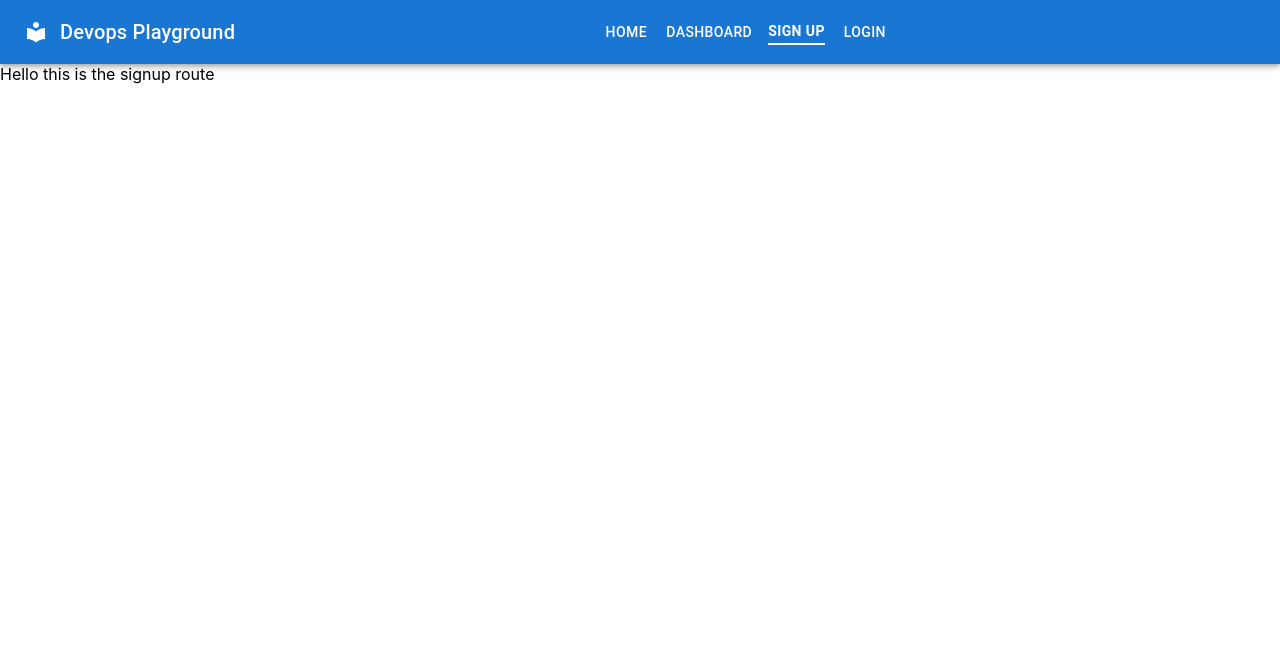
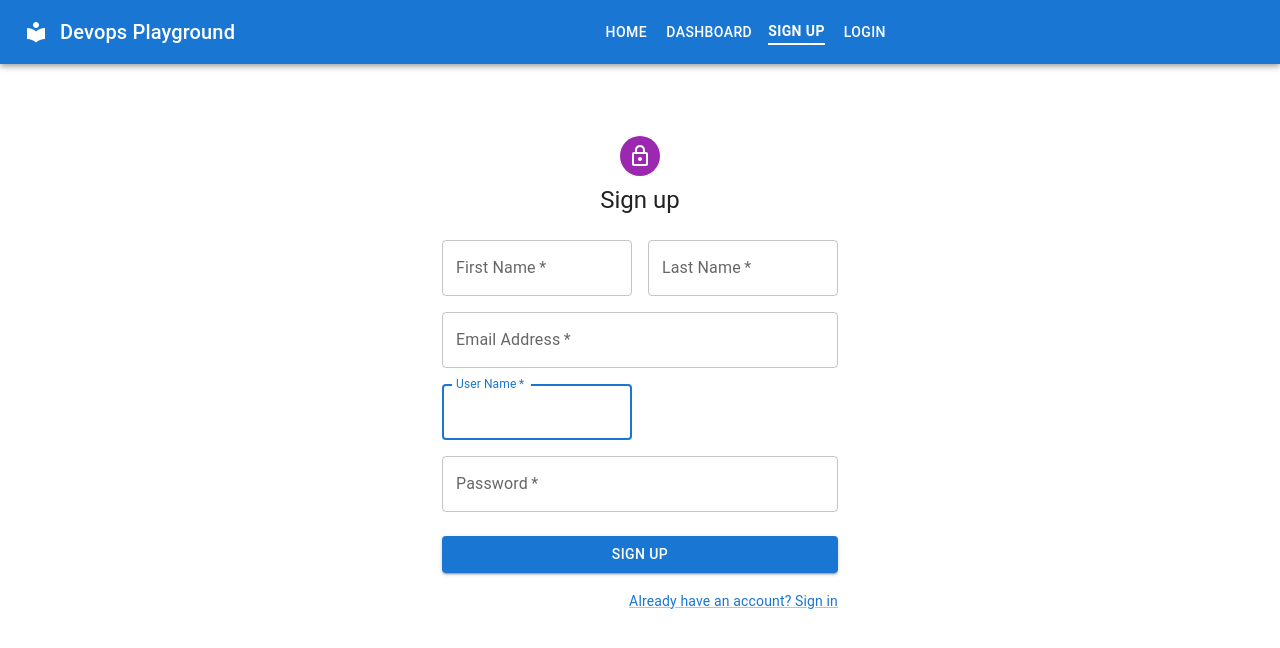
Before and after one commit to silairSileewa1/dev_ops_pg, a React (Create React App) app: page /signup in a window 1280 px wide. Shown: the top 648 px of the page. Built offline with nearby package versions, Linux system fonts and the light colour scheme.

Commit message:
created user sign in page, still need to create functionality to add to db

```diff
--- a/src/pages/signUp/SignUp.tsx
+++ b/src/pages/signUp/SignUp.tsx
@@ -1,7 +1,115 @@
-import React from "react";
+import * as React from "react";
+import LockOutlinedIcon from "@mui/icons-material/LockOutlined";
+import Avatar from "@mui/material/Avatar";
+import Box from "@mui/material/Box";
+import Button from "@mui/material/Button";
+import Container from "@mui/material/Container";
+import CssBaseline from "@mui/material/CssBaseline";
+import Grid from "@mui/material/Grid";
+import Link from "@mui/material/Link";
+import TextField from "@mui/material/TextField";
+import Typography from "@mui/material/Typography";
 
-const SignUp = () => {
-  return <div>Hello this is the signup route</div>;
-};
+export default function SignUp() {
+  const handleSubmit = (event: React.FormEvent<HTMLFormElement>) => {
+    event.preventDefault();
+    const data = new FormData(event.currentTarget);
+    console.log({
+      email: data.get("email"),
+      password: data.get("password"),
+    });
+  };
 
-export default SignUp;
+  return (
+    <Container component="main" maxWidth="xs">
+      <CssBaseline />
+      <Box
+        sx={{
+          marginTop: 8,
+          display: "flex",
+          flexDirection: "column",
+          alignItems: "center",
+        }}
+      >
+        <Avatar sx={{ m: 1, bgcolor: "secondary.main" }}>
+          <LockOutlinedIcon />
+        </Avatar>
+        <Typography component="h1" variant="h5">
+          Sign up
+        </Typography>
+        <Box component="form" noValidate onSubmit={handleSubmit} sx={{ mt: 3 }}>
+          <Grid container spacing={2}>
+            <Grid item xs={12} sm={6}>
+              <TextField
+                autoComplete="given-name"
+                name="firstName"
+                required
+                fullWidth
+                id="firstName"
+                label="First Name"
+                autoFocus
+              />
+            </Grid>
+            <Grid item xs={12} sm={6}>
+              <TextField
+                required
+                fullWidth
+                id="lastName"
+                label="Last Name"
+                name="lastName"
+                autoComplete="family-name"
+              />
+            </Grid>
+            <Grid item xs={12}>
+              <TextField
+                required
+                fullWidth
+                id="email"
+                label="Email Address"
+                name="email"
+                autoComplete="email"
+              />
+            </Grid>
+            <Grid item xs={12} sm={6}>
+              <TextField
+                autoComplete="user-name"
+                name="username"
+                required
+                fullWidth
+                id="userName"
+                label="User Name"
+                autoFocus
+              />
+            </Grid>
+            <Grid item xs={12}>
+              <TextField
+                required
+                fullWidth
+                name="password"
+                label="Password"
+                type="password"
+                id="password"
+                autoComplete="new-password"
+              />
+            </Grid>
+          </Grid>
+          <Button
+            type="submit"
+            fullWidth
+            variant="contained"
+            sx={{ mt: 3, mb: 2 }}
+          >
+            Sign Up
+          </Button>
+          <Grid container justifyContent="flex-end">
+            <Grid item>
+              <Link href="http://localhost:3000/login" variant="body2">
+                Already have an account? Sign in
+              </Link>
+            </Grid>
+          </Grid>
+        </Box>
+      </Box>
+    </Container>
+  );
+}
```
